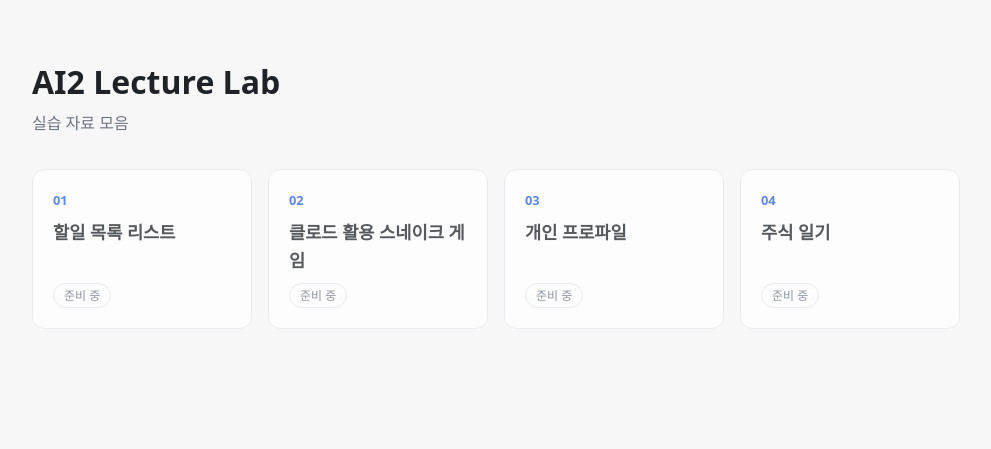
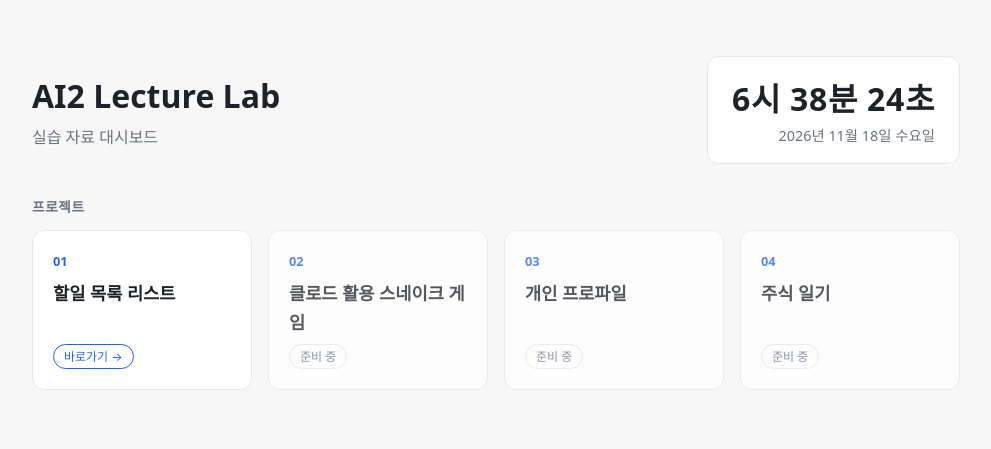
Before and after one commit to ai2-lecture-lab/ai2-lecture-lab.github.io, a plain HTML site: page index.html in a window 1280 px wide. Shown: the whole page, without its empty margins (144-1135 px from the left). Drawn offline with Linux system fonts and the light colour scheme.

Commit message:
Link to-do list project and add dashboard clock
Co-Authored-By: Claude Opus 5.5 <noreply@anthropic.com>

```diff
--- a/index.html
+++ b/index.html
@@ -64,19 +64,60 @@
       color: var(--muted);
     }
     .card.disabled { cursor: not-allowed; opacity: .75; }
+    .card .status.live { color: var(--accent); border-color: var(--accent); }
+    .top {
+      display: flex;
+      flex-wrap: wrap;
+      justify-content: space-between;
+      align-items: center;
+      gap: 16px;
+      margin-bottom: 32px;
+    }
+    .top .subtitle { margin: 0; }
+    .clock {
+      padding: 16px 24px;
+      background: var(--card);
+      border: 1px solid var(--border);
+      border-radius: 12px;
+      text-align: right;
+    }
+    .clock-time {
+      font-size: 2rem;
+      font-weight: 700;
+      font-variant-numeric: tabular-nums;
+      letter-spacing: .02em;
+    }
+    .clock-date { font-size: .9rem; color: var(--muted); }
+    .section-title {
+      margin: 0 0 12px;
+      font-size: .85rem;
+      font-weight: 600;
+      color: var(--muted);
+      text-transform: uppercase;
+      letter-spacing: .05em;
+    }
   </style>
 </head>
 <body>
   <main>
-    <h1>AI2 Lecture Lab</h1>
-    <p class="subtitle">실습 자료 모음</p>
+    <header class="top">
+      <div>
+        <h1>AI2 Lecture Lab</h1>
+        <p class="subtitle">실습 자료 대시보드</p>
+      </div>
+      <div class="clock" aria-live="off">
+        <div class="clock-time" id="clock-time">--:--:--</div>
+        <div class="clock-date" id="clock-date"></div>
+      </div>
+    </header>
 
+    <h3 class="section-title">프로젝트</h3>
     <section class="grid">
       <!-- 링크 연결 시: href="#" 를 실제 주소로 바꾸고 class="disabled", aria-disabled 제거 -->
-      <a class="card disabled" href="#" aria-disabled="true">
+      <a class="card" href="https://ai-lecture-lab.github.io/to-do-list" target="_blank" rel="noopener">
         <span class="num">01</span>
         <h2>할일 목록 리스트</h2>
-        <span class="status">준비 중</span>
+        <span class="status live">바로가기 →</span>
       </a>
       <a class="card disabled" href="#" aria-disabled="true">
         <span class="num">02</span>
@@ -99,6 +140,18 @@
     document.querySelectorAll('.card.disabled').forEach(function (el) {
       el.addEventListener('click', function (e) { e.preventDefault(); });
     });
+
+    var timeEl = document.getElementById('clock-time');
+    var dateEl = document.getElementById('clock-date');
+    function tick() {
+      var now = new Date();
+      timeEl.textContent = now.toLocaleTimeString('ko-KR', { hour12: false });
+      dateEl.textContent = now.toLocaleDateString('ko-KR', {
+        year: 'numeric', month: 'long', day: 'numeric', weekday: 'long'
+      });
+    }
+    tick();
+    setInterval(tick, 1000);
   </script>
 </body>
 </html>
```
